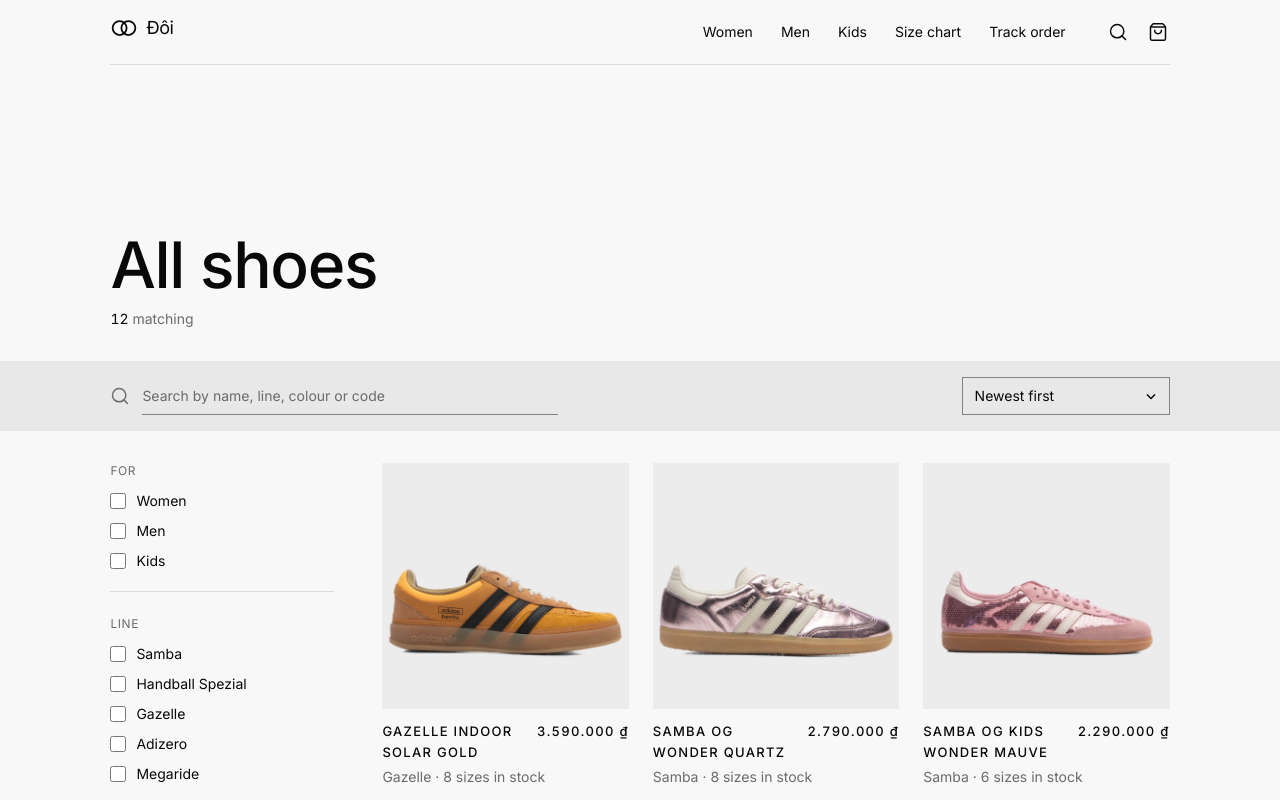
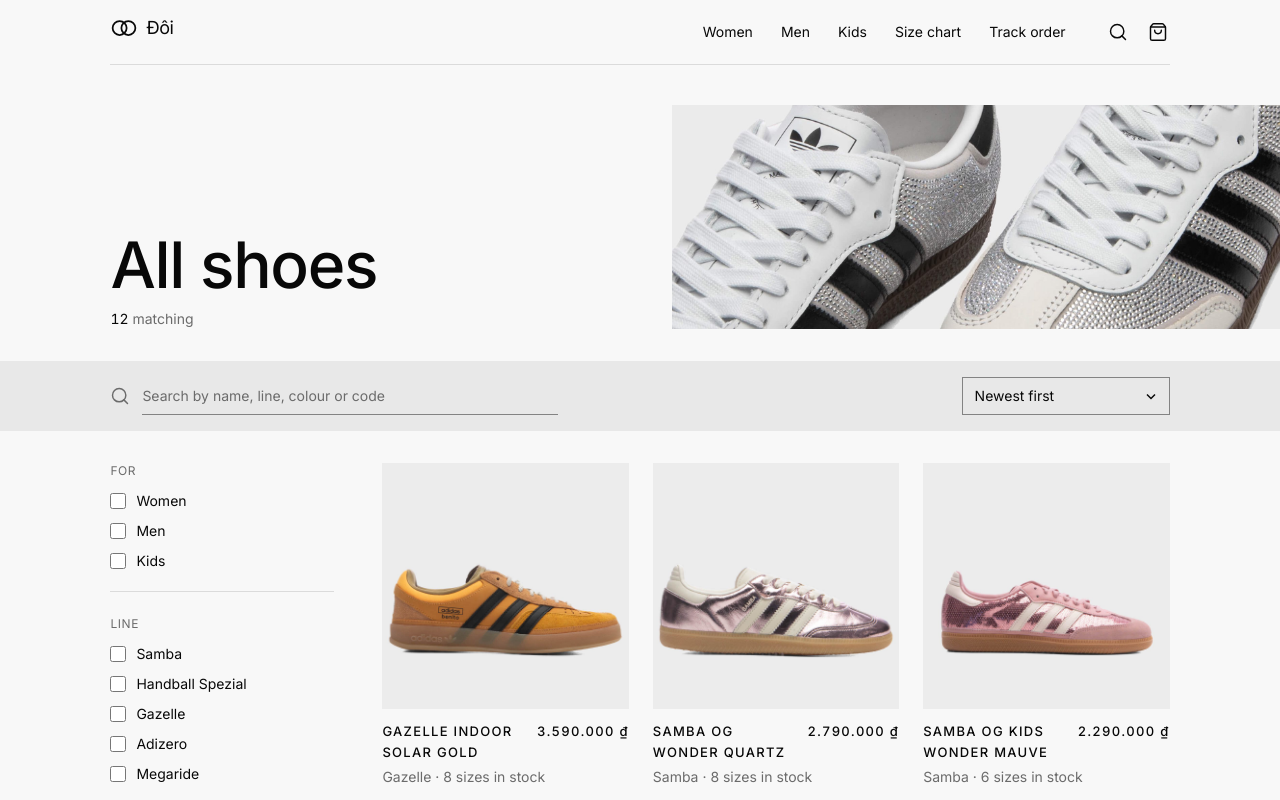
Before and after one commit to ThanhNV121097/project-007ec16a, a React (Vite) app in the folder code/frontend/: page /shop in a window 1280 px wide. Shown: the top 800 px of the page. Built offline with nearby package versions, Linux system fonts and the light colour scheme.

Commit message:
fix(design): the catalogue's head picture takes the rest of the row and runs off the edge

```diff
--- a/code/frontend/src/pages/Shop.tsx
+++ b/code/frontend/src/pages/Shop.tsx
@@ -93,7 +93,7 @@ export default function Shop() {
             <span data-count="" className="tabular-nums text-ink">{total}</span>{" "}<T k="pages.shop.count" />
           </p>
         </div>
-        <HeadPicture src={oneCat?.image || headImage} alt={oneCat?.name || headAlt} className="lg:col-span-6 lg:col-start-7" />
+        <HeadPicture src={oneCat?.image || headImage} alt={oneCat?.name || headAlt} className="lg:flex-1" />
       </section>
       <Bleed side="both" ground className="flex flex-col gap-3 py-4 sm:flex-row sm:items-center sm:justify-between">
         <form key={t.q} role="search" onSubmit={search} className="flex min-w-0 flex-1 items-center gap-3 sm:max-w-md">
```
